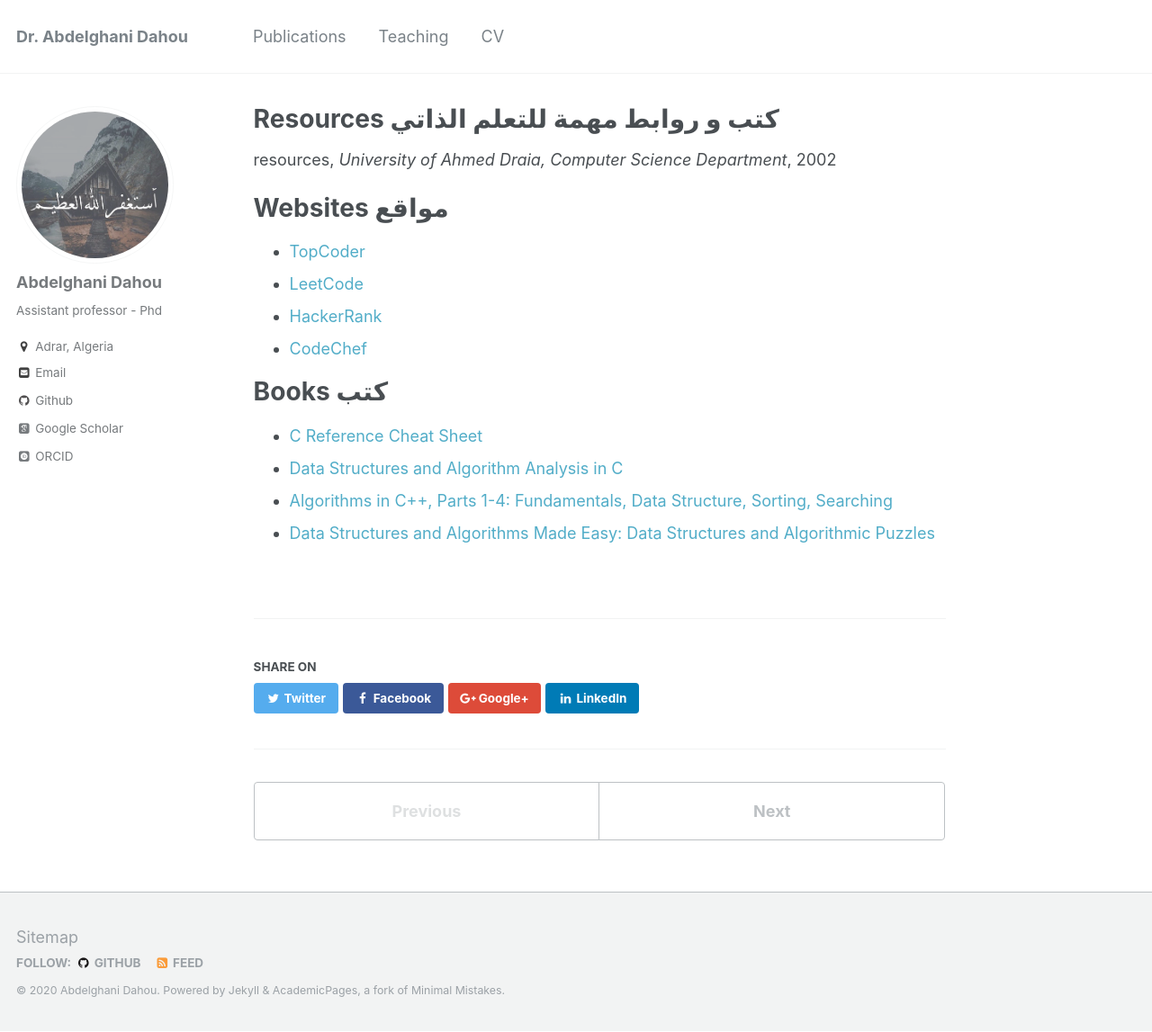
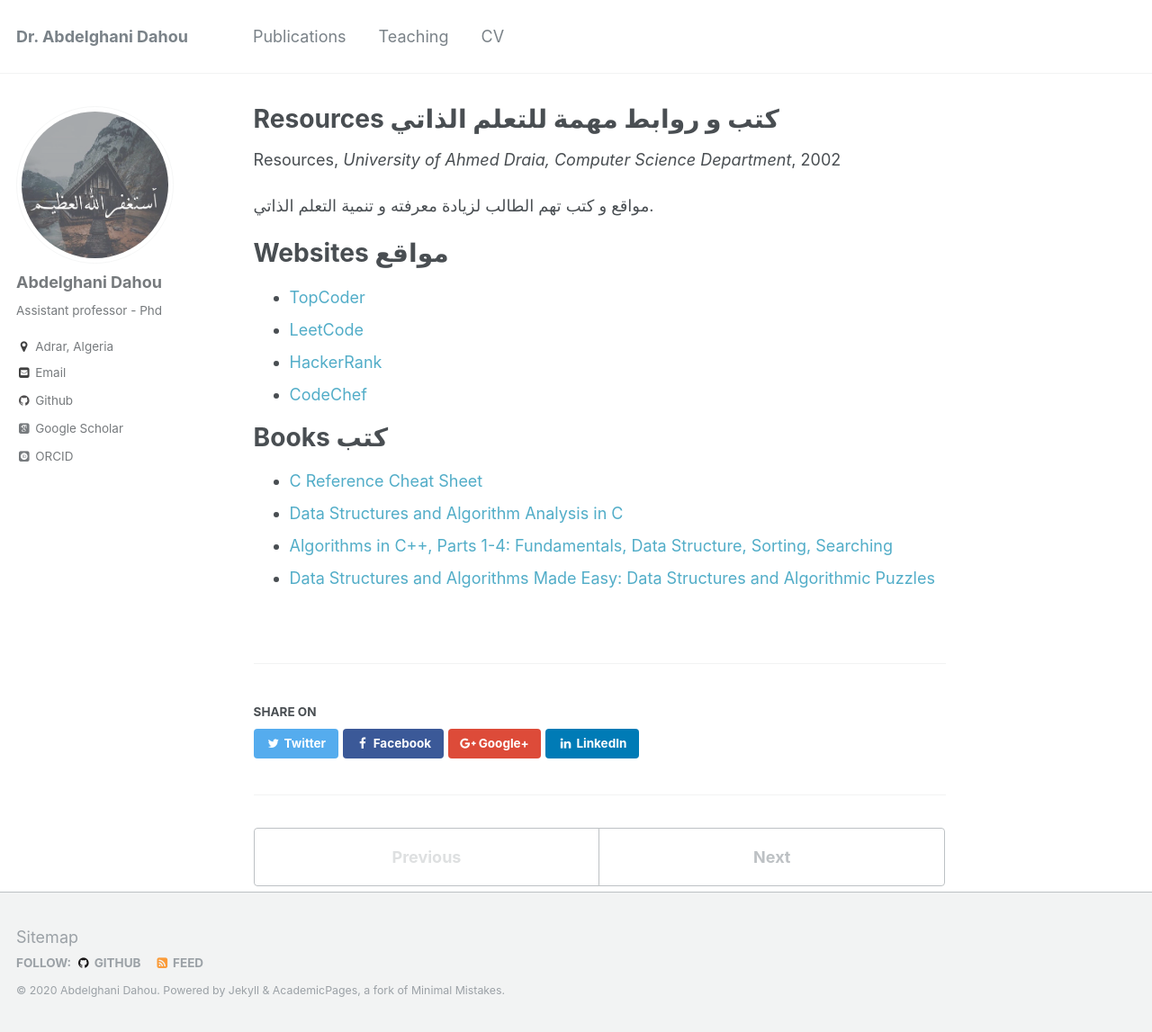
Before and after one commit to dr-dahou-adrar/dr-dahou-adrar.github.io, a Jekyll site: the page built from _teaching/resources.md, in a window 1280 px wide and 1147 px high. Shown: the whole window at 90% size. Built offline with Jekyll 4.4.1, drawn with Linux system fonts in a browser that asks for light colours; some web fonts are replaced.

Commit message:
Update resources.md

```diff
--- a/_teaching/resources.md
+++ b/_teaching/resources.md
@@ -1,12 +1,17 @@
 ---
 title: "Resources كتب و روابط مهمة للتعلم الذاتي"
 collection: teaching
-type: "resources"
+type: "Resources"
 permalink: /teaching/resources
 venue: "University of Ahmed Draia, Computer Science Department"
 date: 2002-03-25
 location: "Adrar, Algeria"
 ---
+
+مواقع و كتب تهم الطالب لزيادة معرفته و تنمية التعلم الذاتي.
+
+
+
 
 
 Websites مواقع
```
